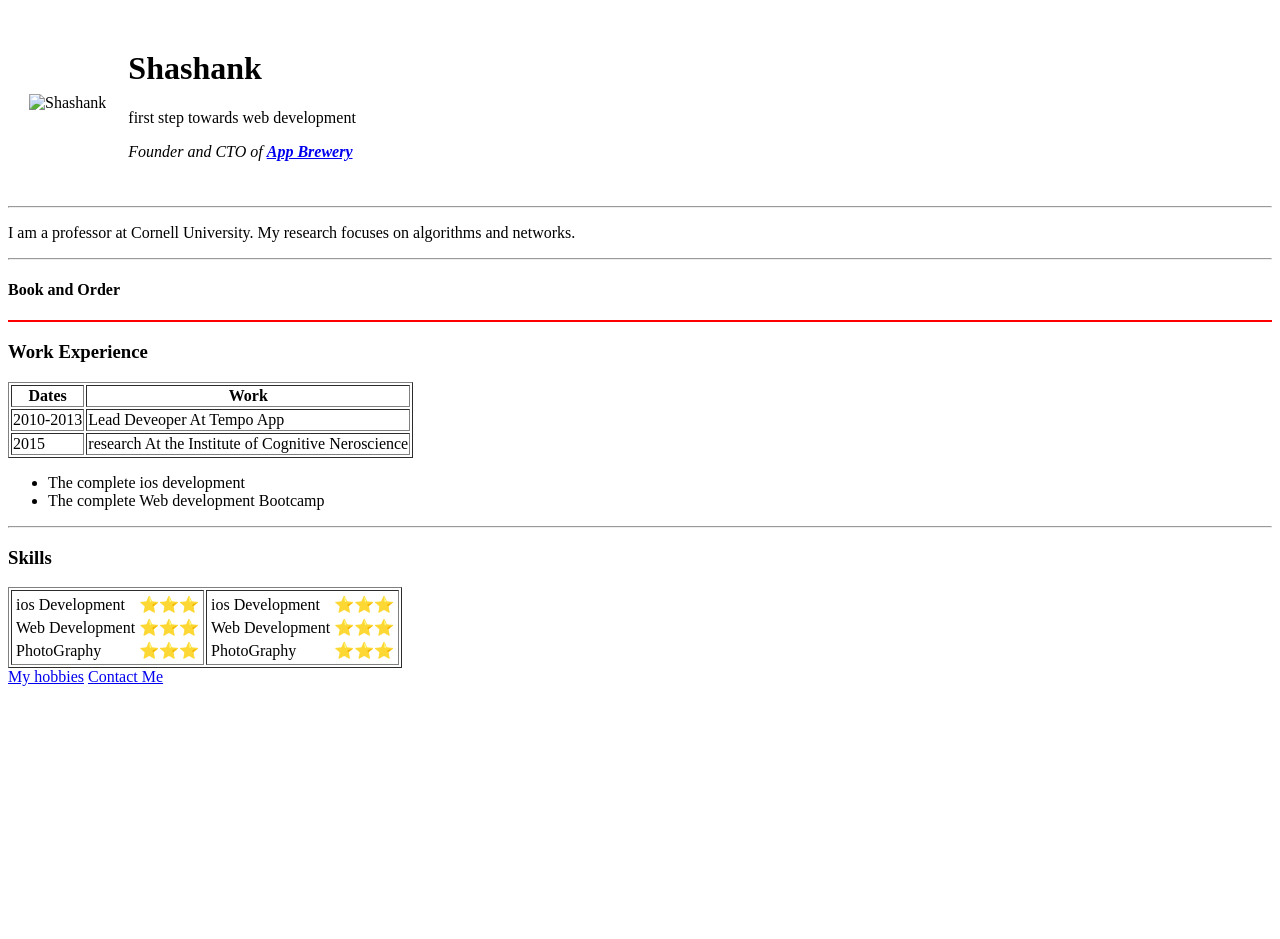
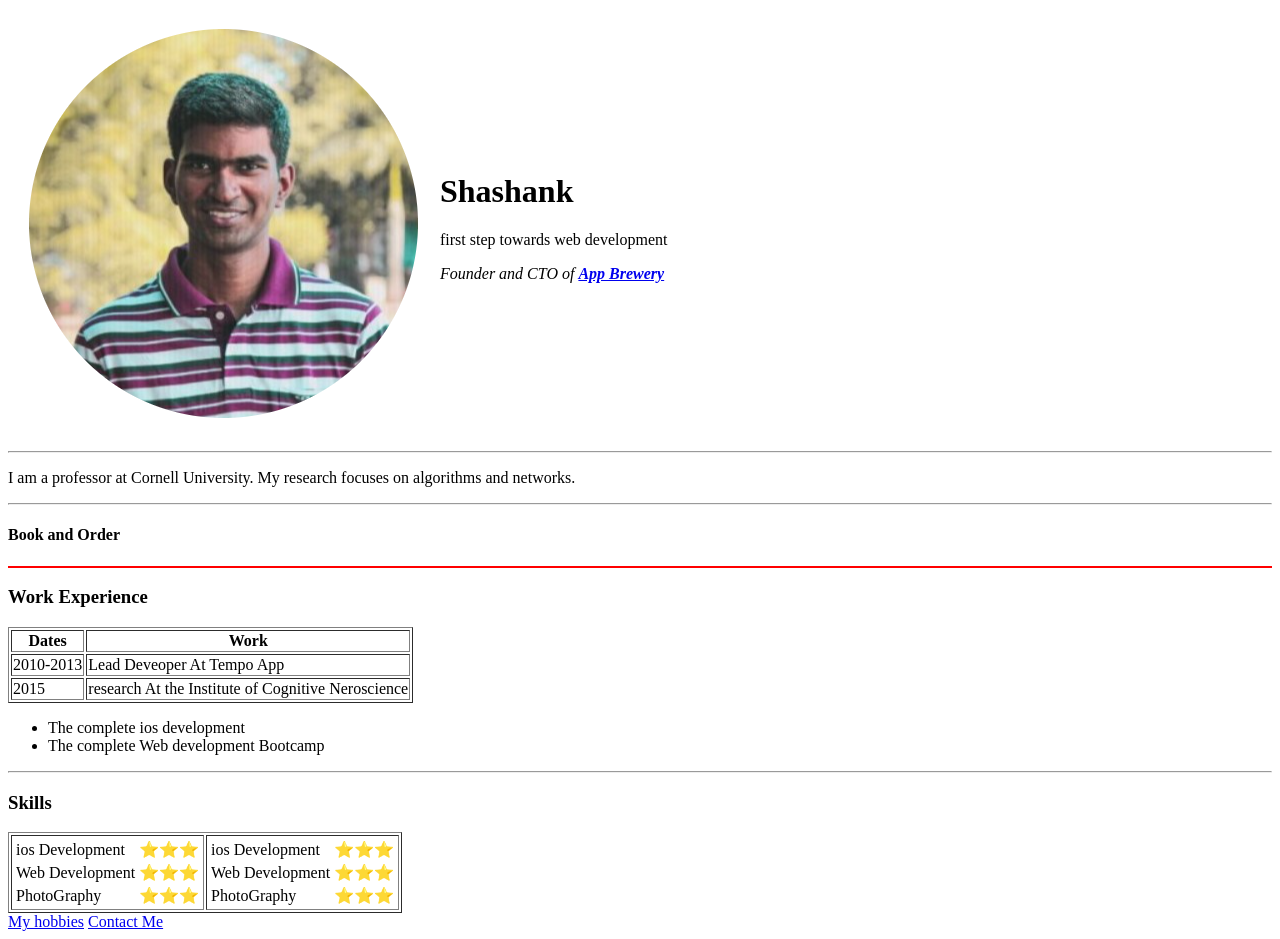
Before and after one commit to Shashank-Deep/CV, a plain HTML site: page index.html in a window 1280 px wide. Before the commit the page ends 800 px from the top, so only its background shows below. Drawn offline with Linux system fonts and the light colour scheme.

Commit message:
update the index.html

```diff
--- a/index.html
+++ b/index.html
@@ -8,7 +8,7 @@
   <body>
     <table cellspacing="20">
       <tr>
-        <td><img src="image/shashank-modified.png" alt="Shashank"></td>
+        <td><img src="shashank-modified.png" alt="Shashank"></td>
         <td><p>
           <h1>Shashank</h1> first step towards web development
         </p>
```
